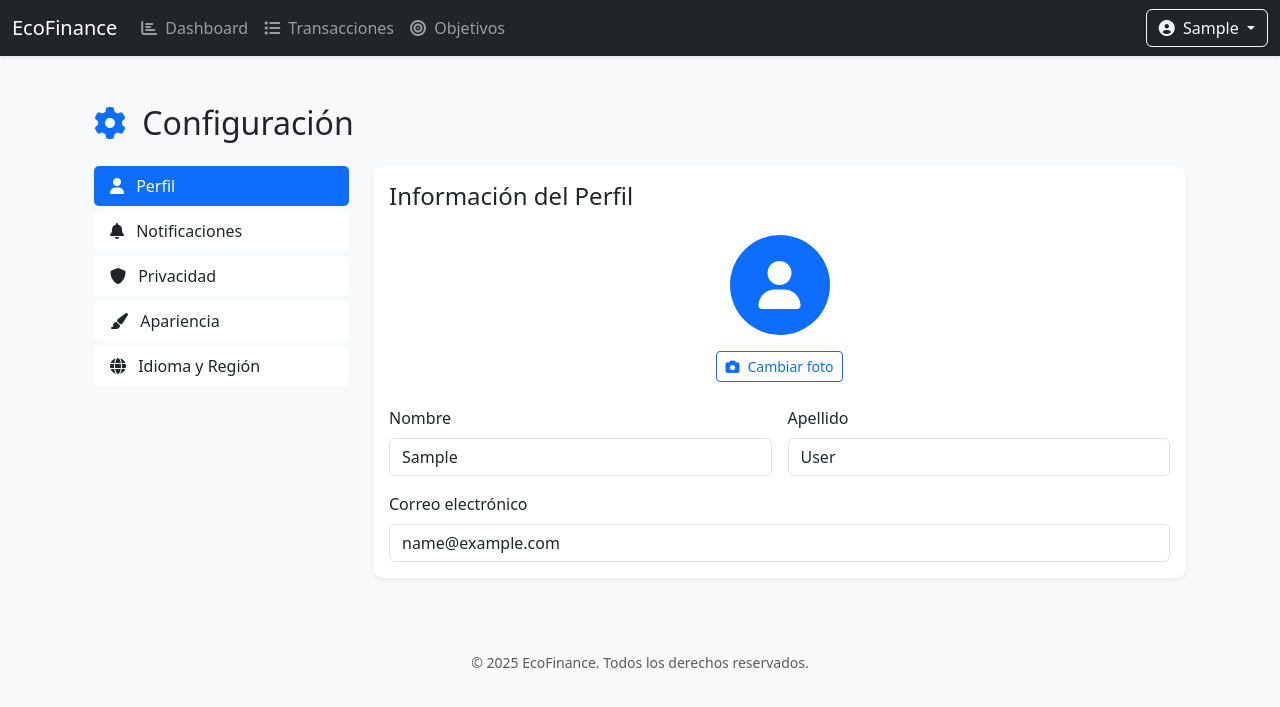
After one commit to bllq99/ecofinance, a Django app: page /configuracion/ in a window 1280 px wide. The commit adds this page. Shown: the top 707 px of the page. Run offline with Django 5.2, Linux system fonts and the light colour scheme; the visitor is signed in with stand-in values (Sample User, id 1); parts of the project's set-up code (start-up, migrations or seed data) failed here and were passed over.

Commit message:
Agregar nueva vista de configuración y ruta correspondiente en 'urls.py'. Se actualiza la plantilla base para enlazar a la nueva sección de configuración.

```diff
--- a/finanzas/templates/finanzas/base.html
+++ b/finanzas/templates/finanzas/base.html
@@ -50,7 +50,7 @@
             </a>
             <ul class="dropdown-menu dropdown-menu-end" aria-labelledby="userMenu">
               <li><a href="{% url 'perfil_usuario' %}" class="dropdown-item"><i class="fas fa-user me-2"></i> Perfil</a></li>
-              <li><a class="dropdown-item" ><i class="fas fa-cog me-2"></i> Configuración</a></li>
+              <li><a href="{% url 'configuracion' %}" class="dropdown-item"><i class="fas fa-cog me-2"></i> Configuración</a></li>
               <li><hr class="dropdown-divider"></li>
               <li><a href="{% url 'logout' %}" class="dropdown-item text-danger"><i class="fas fa-sign-out-alt me-2"></i> Cerrar Sesión</a></li>
             </ul>
--- /dev/null
+++ b/finanzas/templates/finanzas/configuracion.html
@@ -0,0 +1,484 @@
+{% extends 'finanzas/base.html' %}
+
+{% block title %}Configuración - EcoFinance{% endblock %}
+
+{% block content %}
+<div class="container py-4">
+    <div class="row">
+        <div class="col-12">
+            <h2 class="mb-4">
+                <i class="fas fa-cog text-primary me-2"></i>
+                Configuración
+            </h2>
+        </div>
+    </div>
+
+    <div class="row">
+        <!-- Menú lateral de configuración -->
+        <div class="col-md-3 mb-4">
+            <div class="list-group">
+                <a href="#perfil" class="list-group-item list-group-item-action active" data-bs-toggle="list">
+                    <i class="fas fa-user me-2"></i> Perfil
+                </a>
+                <a href="#notificaciones" class="list-group-item list-group-item-action" data-bs-toggle="list">
+                    <i class="fas fa-bell me-2"></i> Notificaciones
+                </a>
+                <a href="#privacidad" class="list-group-item list-group-item-action" data-bs-toggle="list">
+                    <i class="fas fa-shield-alt me-2"></i> Privacidad
+                </a>
+                <a href="#apariencia" class="list-group-item list-group-item-action" data-bs-toggle="list">
+                    <i class="fas fa-paint-brush me-2"></i> Apariencia
+                </a>
+                <a href="#idioma" class="list-group-item list-group-item-action" data-bs-toggle="list">
+                    <i class="fas fa-globe me-2"></i> Idioma y Región
+                </a>
+            </div>
+        </div>
+
+        <!-- Contenido de las secciones -->
+        <div class="col-md-9">
+            <div class="tab-content">
+                <!-- Sección Perfil -->
+                <div class="tab-pane fade show active" id="perfil">
+                    <div class="card shadow-sm">
+                        <div class="card-body">
+                            <h4 class="card-title mb-4">Información del Perfil</h4>
+                            <div class="text-center mb-4">
+                                <div class="avatar-circle mb-3">
+                                    <i class="fas fa-user fa-3x text-white"></i>
+                                </div>
+                                <button class="btn btn-outline-primary btn-sm">
+                                    <i class="fas fa-camera me-2"></i>Cambiar foto
+                                </button>
+                            </div>
+                            <form>
+                                <div class="row g-3">
+                                    <div class="col-md-6">
+                                        <label class="form-label">Nombre</label>
+                                        <input type="text" class="form-control" value="{{ user.first_name }}">
+                                    </div>
+                                    <div class="col-md-6">
+                                        <label class="form-label">Apellido</label>
+                                        <input type="text" class="form-control" value="{{ user.last_name }}">
+                                    </div>
+                                    <div class="col-12">
+                                        <label class="form-label">Correo electrónico</label>
+                                        <input type="email" class="form-control" value="{{ user.email }}">
+                                    </div>
+                                </div>
+                            </form>
+                        </div>
+                    </div>
+                </div>
+
+                <!-- Sección Notificaciones -->
+                <div class="tab-pane fade" id="notificaciones">
+
+                     <!-- Alertas de Notificaciones -->
+                     <div id="alertNotifEmailDanger" class="alert alert-danger mt-2" style="display: none;">
+                        <i class="fas fa-exclamation-triangle me-1"></i>
+                        Has desactivado las notificaciones por correo electrónico.
+                     </div>
+                     <div id="alertNotifEmailSuccess" class="alert alert-success mt-2" style="display: none;">
+                        <i class="fas fa-check-circle me-1"></i>
+                        Has activado las notificaciones por correo electrónico.
+                     </div>
+
+                     <div id="alertNotifRecordatoriosDanger" class="alert alert-danger mt-2" style="display: none;">
+                         <i class="fas fa-exclamation-triangle me-1"></i>
+                         Has desactivado los recordatorios de pagos.
+                     </div>
+                     <div id="alertNotifRecordatoriosSuccess" class="alert alert-success mt-2" style="display: none;">
+                         <i class="fas fa-check-circle me-1"></i>
+                         Has activado los recordatorios de pagos.
+                     </div>
+
+                     <div id="alertNotifObjetivosDanger" class="alert alert-danger mt-2" style="display: none;">
+                         <i class="fas fa-exclamation-triangle me-1"></i>
+                         Has desactivado las actualizaciones de objetivos.
+                     </div>
+                     <div id="alertNotifObjetivosSuccess" class="alert alert-success mt-2" style="display: none;">
+                         <i class="fas fa-check-circle me-1"></i>
+                         Has activado las actualizaciones de objetivos.
+                     </div>
+
+                    <div class="card shadow-sm">
+                        <div class="card-body">
+                            <h4 class="card-title mb-4">Preferencias de Notificaciones</h4>
+                            <div class="form-check form-switch mb-3">
+                                <input class="form-check-input" type="checkbox" id="notifEmail" checked>
+                                <label class="form-check-label" for="notifEmail">Notificaciones por correo electrónico</label>
+                            </div>
+                            <div class="form-check form-switch mb-3">
+                                <input class="form-check-input" type="checkbox" id="notifRecordatorios" checked>
+                                <label class="form-check-label" for="notifRecordatorios">Recordatorios de pagos</label>
+                            </div>
+                            <div class="form-check form-switch mb-3">
+                                <input class="form-check-input" type="checkbox" id="notifObjetivos">
+                                <label class="form-check-label" for="notifObjetivos">Actualizaciones de objetivos</label>
+                            </div>
+                        </div>
+                    </div>
+                </div>
+
+                <!-- Sección Privacidad -->
+                <div class="tab-pane fade" id="privacidad">
+
+                    <!-- Alertas de Privacidad -->
+                    <div id="alertPrivacidadDatosDanger" class="alert alert-danger mt-2" style="display: none;">
+                        <i class="fas fa-exclamation-triangle me-1"></i>
+                        Has desactivado la opción de compartir datos anónimos.
+                    </div>
+                    <div id="alertPrivacidadDatosSuccess" class="alert alert-success mt-2" style="display: none;">
+                        <i class="fas fa-check-circle me-1"></i>
+                        Has activado la opción de compartir datos anónimos.
+                    </div>
+                    <div id="alertPrivacidadPerfilDanger" class="alert alert-danger mt-2" style="display: none;">
+                        <i class="fas fa-exclamation-triangle me-1"></i>
+                        Tu perfil ya no será público.
+                    </div>
+                    <div id="alertPrivacidadPerfilSuccess" class="alert alert-success mt-2" style="display: none;">
+                        <i class="fas fa-check-circle me-1"></i>
+                        Tu perfil ahora es público.
+                    </div>
+
+                    <div class="card shadow-sm">
+                        <div class="card-body">
+                            <h4 class="card-title mb-4">Configuración de Privacidad</h4>
+
+                            <!-- Compartir datos anónimos -->
+                            <div class="mb-3">
+                                <div class="form-check form-switch">
+                                    <input class="form-check-input" type="checkbox" id="privacidadDatos" checked>
+                                    <label class="form-check-label" for="privacidadDatos">Compartir datos anónimos para mejorar el servicio</label>
+                                </div>
+                                <small class="form-text text-muted">
+                                    Por defecto: Activado.
+                                </small>
+                            </div>
+
+                            <!-- Perfil público -->
+                            <div class="mb-3">
+                                <div class="form-check form-switch">
+                                    <input class="form-check-input" type="checkbox" id="privacidadPerfil">
+                                    <label class="form-check-label" for="privacidadPerfil">Perfil público</label>
+                                </div>
+                                <small class="form-text text-muted">
+                                    Por defecto: Desactivado.
+                                </small>
+                            </div>
+                        </div>
+                    </div>
+                </div>
+
+                <!-- Sección Apariencia -->
+                <div class="tab-pane fade" id="apariencia">
+                    <div class="card shadow-sm">
+                        <div class="card-body">
+                            <h4 class="card-title mb-4">Personalización de Apariencia</h4>
+                            <div class="mb-4">
+                                <label class="form-label">Tema</label>
+                                <select class="form-select">
+                                    <option value="light">Claro</option>
+                                    <option value="dark">Oscuro</option>
+                                    <option value="system">Sistema</option>
+                                </select>
+                            </div>
+                            <div class="mb-4">
+                                <label class="form-label">Color principal</label>
+                                <div class="d-flex gap-2">
+                                    <button class="btn btn-primary rounded-circle" style="width: 40px; height: 40px;"></button>
+                                    <button class="btn btn-success rounded-circle" style="width: 40px; height: 40px;"></button>
+                                    <button class="btn btn-info rounded-circle" style="width: 40px; height: 40px;"></button>
+                                    <button class="btn btn-warning rounded-circle" style="width: 40px; height: 40px;"></button>
+                                </div>
+                            </div>
+                        </div>
+                    </div>
+                </div>
+
+                <!-- Sección Idioma y Región -->
+                <div class="tab-pane fade" id="idioma">
+
+                    <div class="card shadow-sm">
+                        <div class="card-body">
+                            <h4 class="card-title mb-4">Idioma y Región</h4>
+
+                            <!-- Selector de Idioma -->
+                            <div class="mb-4">
+                                <label class="form-label">Idioma</label>
+                                <div class="form-control bg-light">
+                                    <div class="d-flex align-items-center">
+                                        <i class="fas fa-language me-2 text-primary"></i>
+                                        <span>Español</span>
+                                    </div>
+                                </div>
+                                <small class="text-muted mt-2 d-block">
+                                    <i class="fas fa-info-circle me-1"></i>
+                                    Idioma predeterminado del sistema
+                                </small>
+                            </div>
+
+                            <!-- Selector de Región -->
+                            <div class="mb-4">
+                                <label class="form-label">Región</label>
+                                <div class="form-control bg-light">
+                                    <div class="d-flex align-items-center">
+                                        <i class="fas fa-map-marker-alt me-2 text-primary"></i>
+                                        <span>Chile</span>
+                                    </div>
+                                </div>
+                                <small class="text-muted mt-2 d-block">
+                                    <i class="fas fa-info-circle me-1"></i>
+                                    Región predeterminada del sistema
+                                  </small>
+                            </div>
+
+                            <!-- Formato de Moneda -->
+                            <div class="mb-4">
+                                <label class="form-label">Formato de Moneda</label>
+                                <div class="form-control bg-light">
+                                    <div class="d-flex align-items-center">
+                                        <i class="fas fa-dollar-sign me-2 text-primary"></i>
+                                        <span>CLP - Peso Chileno</span>
+                                    </div>
+                                </div>
+                                <small class="text-muted mt-2 d-block">
+                                    <i class="fas fa-info-circle me-1"></i>
+                                    Moneda predeterminada del sistema
+                                </small>
+                            </div>
+
+                            <!-- Formato de Fecha -->
+                            <div class="mb-4">
+                                <label class="form-label">Formato de Fecha</label>
+                                <div class="form-control bg-light">
+                                    <div class="d-flex align-items-center">
+                                        <i class="fas fa-calendar-alt me-2 text-primary"></i>
+                                        <span>DD/MM/YYYY</span>
+                                    </div>
+                                </div>
+                                <small class="text-muted mt-2 d-block">
+                                    <i class="fas fa-info-circle me-1"></i>
+                                    Formato predeterminado del sistema
+                                </small>
+                            </div>
+
+                            <!-- Formato de Hora -->
+                            <div class="mb-4">
+                                <label class="form-label">Formato de Hora</label>
+                                <div class="form-control bg-light">
+                                    <div class="d-flex align-items-center">
+                                        <i class="fas fa-clock me-2 text-primary"></i>
+                                        <span>24 horas</span>
+                                    </div>
+                                </div>
+                                <small class="text-muted mt-2 d-block">
+                                    <i class="fas fa-info-circle me-1"></i>
+                                    Formato predeterminado del sistema
+                                </small>
+                            </div>
+
+                            <!-- Mensaje de actualización -->
+                            <div class="alert alert-primary mt-4">
+                                <div class="d-flex align-items-center">
+                                    <i class="fas fa-rocket me-3 fa-2x"></i>
+                                    <div>
+                                        <h5 class="alert-heading mb-1">¡Próximas actualizaciones!</h5>
+                                        <p class="mb-0">En futuras versiones se habilitará la personalización de idioma, región y formato de moneda. ¡Mantente atento a las novedades!</p>
+                                    </div>
+                                </div>
+                            </div>
+                        </div>
+                    </div>
+                </div>
+            </div>
+        </div>
+    </div>
+</div>
+
+<!-- Modal de Confirmación Personalizado -->
+<div class="modal fade" id="confirmModal" tabindex="-1" aria-labelledby="confirmModalLabel" aria-hidden="true">
+  <div class="modal-dialog">
+    <div class="modal-content">
+      <div class="modal-header">
+        <h5 class="modal-title" id="confirmModalLabel">Confirmar Acción</h5>
+        <button type="button" class="btn-close" data-bs-dismiss="modal" aria-label="Close"></button>
+      </div>
+      <div class="modal-body" id="modalMessage">
+        <!-- El mensaje se insertará aquí por JavaScript -->
+      </div>
+      <div class="modal-footer">
+        <button type="button" class="btn btn-secondary" data-bs-dismiss="modal">Cancelar</button>
+        <button type="button" class="btn btn-primary" id="confirmActionButton">Sí, continuar</button>
+      </div>
+    </div>
+  </div>
+</div>
+
+<style>
+.avatar-circle {
+    width: 100px;
+    height: 100px;
+    background-color: #0d6efd;
+    border-radius: 50%;
+    display: flex;
+    align-items: center;
+    justify-content: center;
+    margin: 0 auto;
+}
+
+.card {
+    border: none;
+    border-radius: 10px;
+}
+
+.list-group-item {
+    border: none;
+    border-radius: 5px !important;
+    margin-bottom: 5px;
+}
+
+.list-group-item.active {
+    background-color: #0d6efd;
+    border-color: #0d6efd;
+}
+
+.form-check-input:not(:checked) {
+    background-color: #dc3545;
+    border-color: #dc3545;
+}
+
+.form-check-input:not(:checked):focus {
+    box-shadow: 0 0 0 0.25rem rgba(220, 53, 69, 0.25);
+}
+
+.form-select {
+    padding: 0.5rem 1rem;
+    border-radius: 5px;
+    border: 1px solid #dee2e6;
+}
+
+.form-select:focus {
+    border-color: #0d6efd;
+    box-shadow: 0 0 0 0.25rem rgba(13, 110, 253, 0.25);
+}
+</style>
+
+{% block extra_js %}
+<script>
+    document.addEventListener('DOMContentLoaded', function() {
+        // Privacy switches and alerts
+        const privacidadDatosSwitch = document.getElementById('privacidadDatos');
+        const privacidadPerfilSwitch = document.getElementById('privacidadPerfil');
+        const alertPrivacidadDatosDanger = document.getElementById('alertPrivacidadDatosDanger');
+        const alertPrivacidadDatosSuccess = document.getElementById('alertPrivacidadDatosSuccess');
+        const alertPrivacidadPerfilDanger = document.getElementById('alertPrivacidadPerfilDanger');
+        const alertPrivacidadPerfilSuccess = document.getElementById('alertPrivacidadPerfilSuccess');
+
+        // Notification switches and alerts
+        const notifEmailSwitch = document.getElementById('notifEmail');
+        const alertNotifEmailDanger = document.getElementById('alertNotifEmailDanger');
+        const alertNotifEmailSuccess = document.getElementById('alertNotifEmailSuccess');
+
+        const notifRecordatoriosSwitch = document.getElementById('notifRecordatorios');
+        const alertNotifRecordatoriosDanger = document.getElementById('alertNotifRecordatoriosDanger');
+        const alertNotifRecordatoriosSuccess = document.getElementById('alertNotifRecordatoriosSuccess');
+
+        const notifObjetivosSwitch = document.getElementById('notifObjetivos');
+        const alertNotifObjetivosDanger = document.getElementById('alertNotifObjetivosDanger');
+        const alertNotifObjetivosSuccess = document.getElementById('alertNotifObjetivosSuccess');
+
+        // Function to show alert for a specific time
+        function showAlert(alertElement) {
+            // Ensure all alerts are initially hidden before showing
+            // Privacy alerts
+            if (alertPrivacidadDatosDanger) alertPrivacidadDatosDanger.style.display = 'none';
+            if (alertPrivacidadDatosSuccess) alertPrivacidadDatosSuccess.style.display = 'none';
+            if (alertPrivacidadPerfilDanger) alertPrivacidadPerfilDanger.style.display = 'none';
+            if (alertPrivacidadPerfilSuccess) alertPrivacidadPerfilSuccess.style.display = 'none';
+            // Notification alerts
+            if (alertNotifEmailDanger) alertNotifEmailDanger.style.display = 'none';
+            if (alertNotifEmailSuccess) alertNotifEmailSuccess.style.display = 'none';
+            if (alertNotifRecordatoriosDanger) alertNotifRecordatoriosDanger.style.display = 'none';
+            if (alertNotifRecordatoriosSuccess) alertNotifRecordatoriosSuccess.style.display = 'none';
+            if (alertNotifObjetivosDanger) alertNotifObjetivosDanger.style.display = 'none';
+            if (alertNotifObjetivosSuccess) alertNotifObjetivosSuccess.style.display = 'none';
+
+            alertElement.style.display = 'block';
+            setTimeout(() => {
+                alertElement.style.display = 'none';
+            }, 5000); // 5000 milliseconds = 5 seconds
+        }
+
+        // Initial state: hide all alerts on page load
+        // Privacy alerts
+        if (alertPrivacidadDatosDanger) alertPrivacidadDatosDanger.style.display = 'none';
+        if (alertPrivacidadDatosSuccess) alertPrivacidadDatosSuccess.style.display = 'none';
+        if (alertPrivacidadPerfilDanger) alertPrivacidadPerfilDanger.style.display = 'none';
+        if (alertPrivacidadPerfilSuccess) alertPrivacidadPerfilSuccess.style.display = 'none';
+        // Notification alerts
+        if (alertNotifEmailDanger) alertNotifEmailDanger.style.display = 'none';
+        if (alertNotifEmailSuccess) alertNotifEmailSuccess.style.display = 'none';
+        if (alertNotifRecordatoriosDanger) alertNotifRecordatoriosDanger.style.display = 'none';
+        if (alertNotifRecordatoriosSuccess) alertNotifRecordatoriosSuccess.style.display = 'none';
+        if (alertNotifObjetivosDanger) alertNotifObjetivosDanger.style.display = 'none';
+        if (alertNotifObjetivosSuccess) alertNotifObjetivosSuccess.style.display = 'none';
+
+
+        // Add event listeners to Privacy switches
+        if (privacidadDatosSwitch && alertPrivacidadDatosDanger && alertPrivacidadDatosSuccess) {
+            privacidadDatosSwitch.addEventListener('change', function() {
+                if (this.checked) {
+                    showAlert(alertPrivacidadDatosSuccess);
+                } else {
+                    showAlert(alertPrivacidadDatosDanger);
+                }
+            });
+        }
+
+        if (privacidadPerfilSwitch && alertPrivacidadPerfilDanger && alertPrivacidadPerfilSuccess) {
+            privacidadPerfilSwitch.addEventListener('change', function() {
+                if (this.checked) {
+                    showAlert(alertPrivacidadPerfilSuccess);
+                } else {
+                    showAlert(alertPrivacidadPerfilDanger);
+                }
+            });
+        }
+
+        // Add event listeners to Notification switches
+        if (notifEmailSwitch && alertNotifEmailDanger && alertNotifEmailSuccess) {
+             notifEmailSwitch.addEventListener('change', function() {
+                if (this.checked) {
+                    showAlert(alertNotifEmailSuccess);
+                } else {
+                    showAlert(alertNotifEmailDanger);
+                }
+            });
+        }
+
+        if (notifRecordatoriosSwitch && alertNotifRecordatoriosDanger && alertNotifRecordatoriosSuccess) {
+             notifRecordatoriosSwitch.addEventListener('change', function() {
+                if (this.checked) {
+                    showAlert(alertNotifRecordatoriosSuccess);
+                } else {
+                    showAlert(alertNotifRecordatoriosDanger);
+                }
+            });
+        }
+
+         if (notifObjetivosSwitch && alertNotifObjetivosDanger && alertNotifObjetivosSuccess) {
+            notifObjetivosSwitch.addEventListener('change', function() {
+                if (this.checked) {
+                    showAlert(alertNotifObjetivosSuccess);
+                } else {
+                    showAlert(alertNotifObjetivosDanger);
+                }
+            });
+        }
+
+    });
+</script>
+{% endblock %}
+{% endblock %}
--- a/finanzas/urls.py
+++ b/finanzas/urls.py
@@ -20,4 +20,5 @@ urlpatterns = [
     path('perfil/', views.perfil_usuario, name='perfil_usuario'),
     path('presupuesto/', views.establecer_presupuesto, name='establecer_presupuesto'),
     path('establecer-balance-inicial/', views.establecer_balance_inicial, name='establecer_balance_inicial'),
+    path('configuracion/', views.configuracion, name='configuracion'),
 ]
--- a/finanzas/views.py
+++ b/finanzas/views.py
@@ -689,3 +689,7 @@ def perfil_usuario(request):
     return render(request, 'finanzas/perfil.html', {
         'user': request.user
     })
+
+@login_required
+def configuracion(request):
+    return render(request, 'finanzas/configuracion.html')
```
